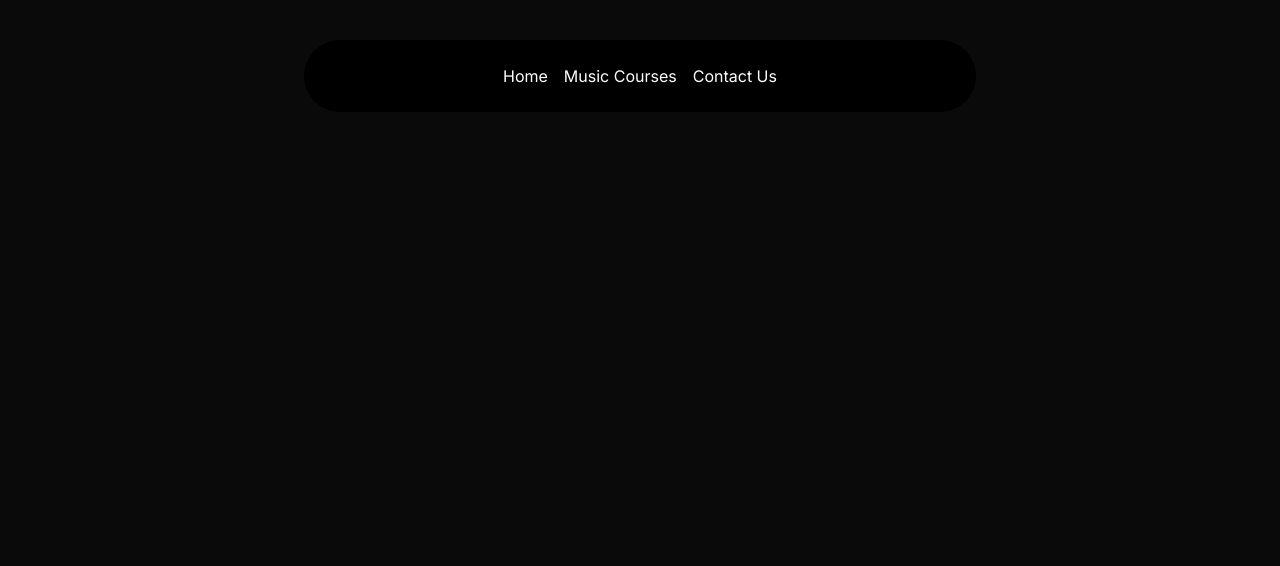
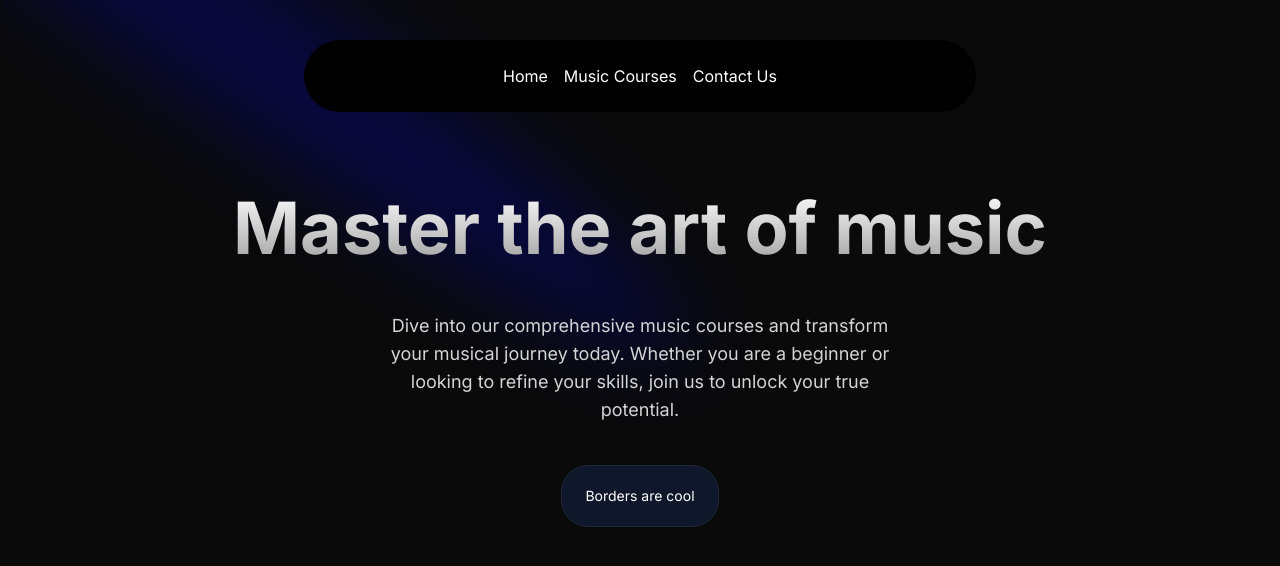
Before and after one commit to KanishkSogani/Melody-Flow, a Next.js app: page / in a window 1280 px wide. Shown: the top 566 px of the page. Built offline with nearby package versions, Linux system fonts and the light colour scheme.

Commit message:
Added spotlight and hero section content

```diff
--- a/src/app/page.tsx
+++ b/src/app/page.tsx
@@ -1,5 +1,9 @@
+import HeroSection from "@/components/HeroSection";
+
 export default function Home() {
   return (
-    <main className=" min-h-screen  bg-black/[0.96] antialiased bg-grid-white/[0.02"></main>
+    <main className=" min-h-screen  bg-black/[0.96] antialiased bg-grid-white/[0.02">
+      <HeroSection />
+    </main>
   );
 }
--- /dev/null
+++ b/src/components/HeroSection.tsx
@@ -0,0 +1,35 @@
+"use client";
+import Link from "next/link";
+import { cn } from "@/utils/cn";
+import { Spotlight } from "./ui/Spotlight";
+import { Button } from "./ui/moving-border";
+
+function HeroSection() {
+  return (
+    <div className=" h-auto md:h-[45rem] w-full rounded-md flex flex-col  items-center relative overflow-hidden mx-auto  py-10  md:py-0  justify-center ">
+      <Spotlight className="-top-40 left-0 md:left-60 md:-top-20" fill="blue" />
+      <div className=" p-4 relative z-10 w-full text-center">
+        <h1 className=" mt-20 md:mt-0 text-4xl md:text-7xl font-bold bg-clip-text text-transparent bg-gradient-to-b from-neutral-50 to-neutral-400 ">
+          Master the art of music
+        </h1>
+        <p className="mt-12 font-normal text-base md:text-lg text-neutral-300  max-w-lg mx-auto">
+          Dive into our comprehensive music courses and transform your musical
+          journey today. Whether you are a beginner or looking to refine your
+          skills, join us to unlock your true potential.
+        </p>
+        <div className=" mt-10">
+          <Link href={"/"}>
+            <Button
+              borderRadius="1.75rem"
+              className="bg-white dark:bg-slate-900 text-black dark:text-white border-neutral-200 dark:border-slate-800"
+            >
+              Borders are cool
+            </Button>
+          </Link>
+        </div>
+      </div>
+    </div>
+  );
+}
+
+export default HeroSection;
--- /dev/null
+++ b/src/components/ui/Spotlight.tsx
@@ -0,0 +1,56 @@
+import React from "react";
+import { cn } from "@/utils/cn";
+
+type SpotlightProps = {
+  className?: string;
+  fill?: string;
+};
+
+export const Spotlight = ({ className, fill }: SpotlightProps) => {
+  return (
+    <svg
+      className={cn(
+        "animate-spotlight pointer-events-none absolute z-[1]  h-[169%] w-[138%] lg:w-[84%] opacity-0",
+        className
+      )}
+      xmlns="http://www.w3.org/2000/svg"
+      viewBox="0 0 3787 2842"
+      fill="none"
+    >
+      <g filter="url(#filter)">
+        <ellipse
+          cx="1924.71"
+          cy="273.501"
+          rx="1924.71"
+          ry="273.501"
+          transform="matrix(-0.822377 -0.568943 -0.568943 0.822377 3631.88 2291.09)"
+          fill={fill || "white"}
+          fillOpacity="0.21"
+        ></ellipse>
+      </g>
+      <defs>
+        <filter
+          id="filter"
+          x="0.860352"
+          y="0.838989"
+          width="3785.16"
+          height="2840.26"
+          filterUnits="userSpaceOnUse"
+          colorInterpolationFilters="sRGB"
+        >
+          <feFlood floodOpacity="0" result="BackgroundImageFix"></feFlood>
+          <feBlend
+            mode="normal"
+            in="SourceGraphic"
+            in2="BackgroundImageFix"
+            result="shape"
+          ></feBlend>
+          <feGaussianBlur
+            stdDeviation="151"
+            result="effect1_foregroundBlur_1065_8"
+          ></feGaussianBlur>
+        </filter>
+      </defs>
+    </svg>
+  );
+};
--- /dev/null
+++ b/src/components/ui/moving-border.tsx
@@ -0,0 +1,139 @@
+"use client";
+import React from "react";
+import {
+  motion,
+  useAnimationFrame,
+  useMotionTemplate,
+  useMotionValue,
+  useTransform,
+} from "framer-motion";
+import { useRef } from "react";
+import { cn } from "@/utils/cn";
+
+export function Button({
+  borderRadius = "1.75rem",
+  children,
+  as: Component = "button",
+  containerClassName,
+  borderClassName,
+  duration,
+  className,
+  ...otherProps
+}: {
+  borderRadius?: string;
+  children: React.ReactNode;
+  as?: any;
+  containerClassName?: string;
+  borderClassName?: string;
+  duration?: number;
+  className?: string;
+  [key: string]: any;
+}) {
+  return (
+    <Component
+      className={cn(
+        "bg-transparent relative text-xl  h-16 w-40 p-[1px] overflow-hidden ",
+        containerClassName
+      )}
+      style={{
+        borderRadius: borderRadius,
+      }}
+      {...otherProps}
+    >
+      <div
+        className="absolute inset-0"
+        style={{ borderRadius: `calc(${borderRadius} * 0.96)` }}
+      >
+        <MovingBorder duration={duration} rx="30%" ry="30%">
+          <div
+            className={cn(
+              "h-20 w-20 opacity-[0.8] bg-[radial-gradient(var(--sky-500)_40%,transparent_60%)]",
+              borderClassName
+            )}
+          />
+        </MovingBorder>
+      </div>
+
+      <div
+        className={cn(
+          "relative bg-slate-900/[0.8] border border-slate-800 backdrop-blur-xl text-white flex items-center justify-center w-full h-full text-sm antialiased",
+          className
+        )}
+        style={{
+          borderRadius: `calc(${borderRadius} * 0.96)`,
+        }}
+      >
+        {children}
+      </div>
+    </Component>
+  );
+}
+
+export const MovingBorder = ({
+  children,
+  duration = 2000,
+  rx,
+  ry,
+  ...otherProps
+}: {
+  children: React.ReactNode;
+  duration?: number;
+  rx?: string;
+  ry?: string;
+  [key: string]: any;
+}) => {
+  const pathRef = useRef<any>();
+  const progress = useMotionValue<number>(0);
+
+  useAnimationFrame((time) => {
+    const length = pathRef.current?.getTotalLength();
+    if (length) {
+      const pxPerMillisecond = length / duration;
+      progress.set((time * pxPerMillisecond) % length);
+    }
+  });
+
+  const x = useTransform(
+    progress,
+    (val) => pathRef.current?.getPointAtLength(val).x
+  );
+  const y = useTransform(
+    progress,
+    (val) => pathRef.current?.getPointAtLength(val).y
+  );
+
+  const transform = useMotionTemplate`translateX(${x}px) translateY(${y}px) translateX(-50%) translateY(-50%)`;
+
+  return (
+    <>
+      <svg
+        xmlns="http://www.w3.org/2000/svg"
+        preserveAspectRatio="none"
+        className="absolute h-full w-full"
+        width="100%"
+        height="100%"
+        {...otherProps}
+      >
+        <rect
+          fill="none"
+          width="100%"
+          height="100%"
+          rx={rx}
+          ry={ry}
+          ref={pathRef}
+        />
+      </svg>
+      <motion.div
+        style={{
+          position: "absolute",
+          top: 0,
+          left: 0,
+          display: "inline-block",
+          transform,
+        }}
+      >
+        {children}
+      </motion.div>
+    </>
+  );
+};
--- a/tailwind.config.ts
+++ b/tailwind.config.ts
@@ -9,6 +9,21 @@
   darkMode: "class",
   theme: {
     extend: {
+      animation: {
+        spotlight: "spotlight 2s ease .75s 1 forwards",
+      },
+      keyframes: {
+        spotlight: {
+          "0%": {
+            opacity: "0",
+            transform: "translate(-72%, -62%) scale(0.5)",
+          },
+          "100%": {
+            opacity: "1",
+            transform: "translate(-50%,-40%) scale(1)",
+          },
+        },
+      },
       backgroundImage: {
         "gradient-radial": "radial-gradient(var(--tw-gradient-stops))",
         "gradient-conic":
```
